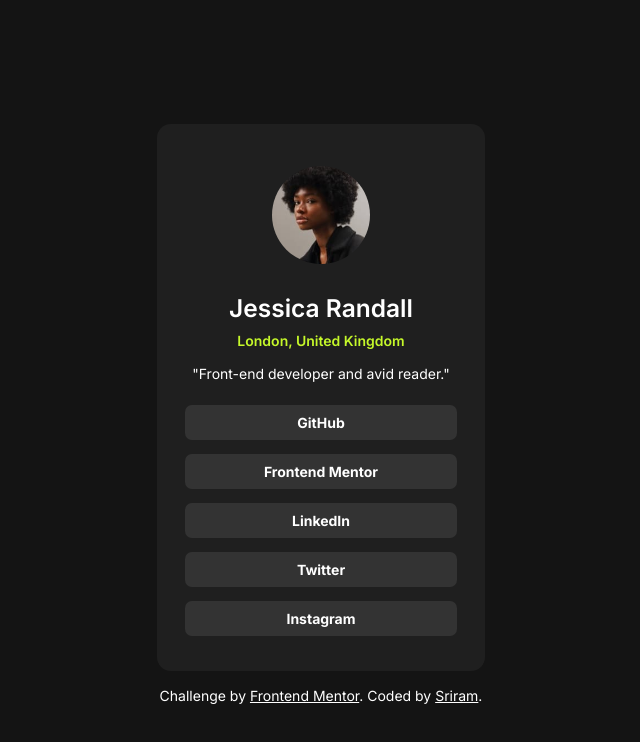
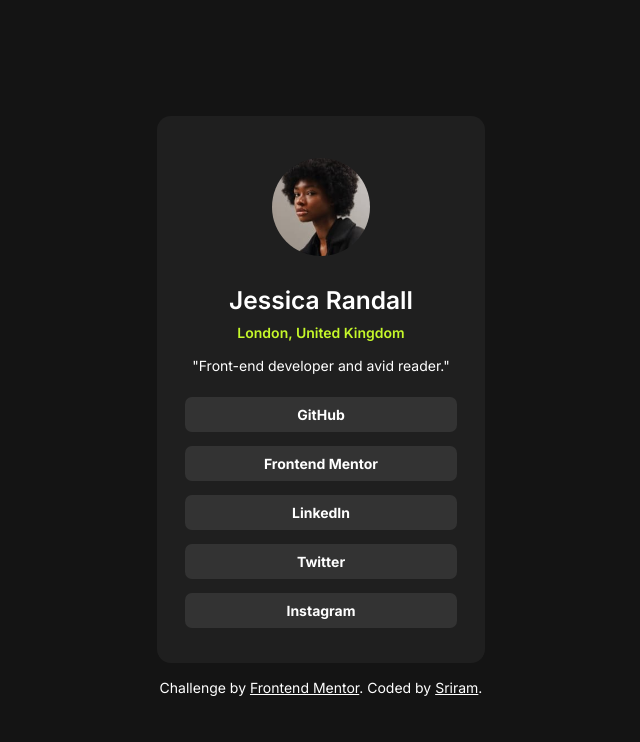
Before and after one commit to sriram23/Social-Link-Profile-Frontend-Mentor, a plain HTML site: page index.html in a window 1280 px wide. Shown: the whole page, without its empty margins (319-959 px from the left). Drawn offline with Linux system fonts and the light colour scheme.

Commit message:
Fixed the vertical scroll

```diff
--- a/index.css
+++ b/index.css
@@ -31,6 +31,7 @@ body {
   min-height: 100vh;
   line-height: 1.5;
   font-family: 'Inter', sans-serif;
+  margin: unset;
 }
 
 /* Set shorter line heights on headings and interactive elements */
```
